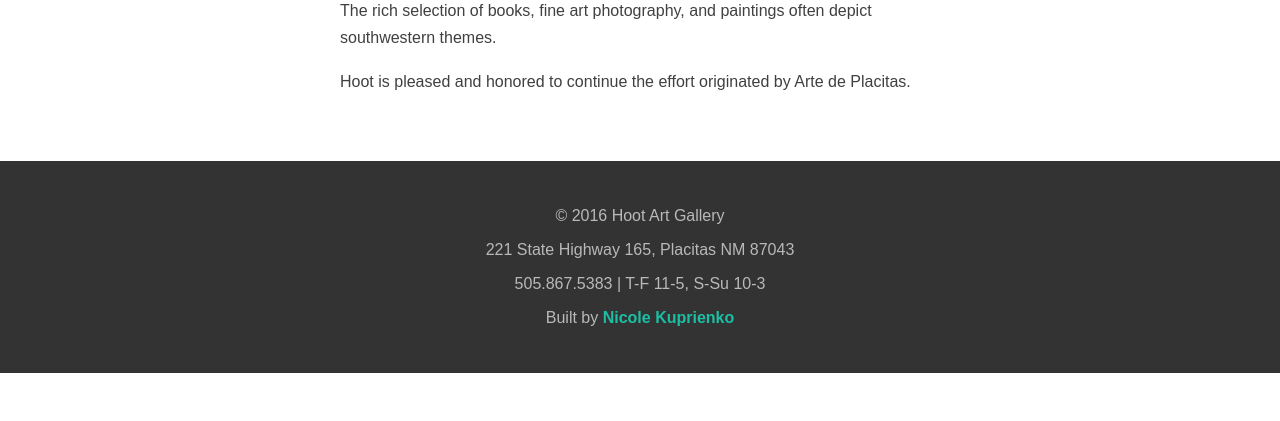
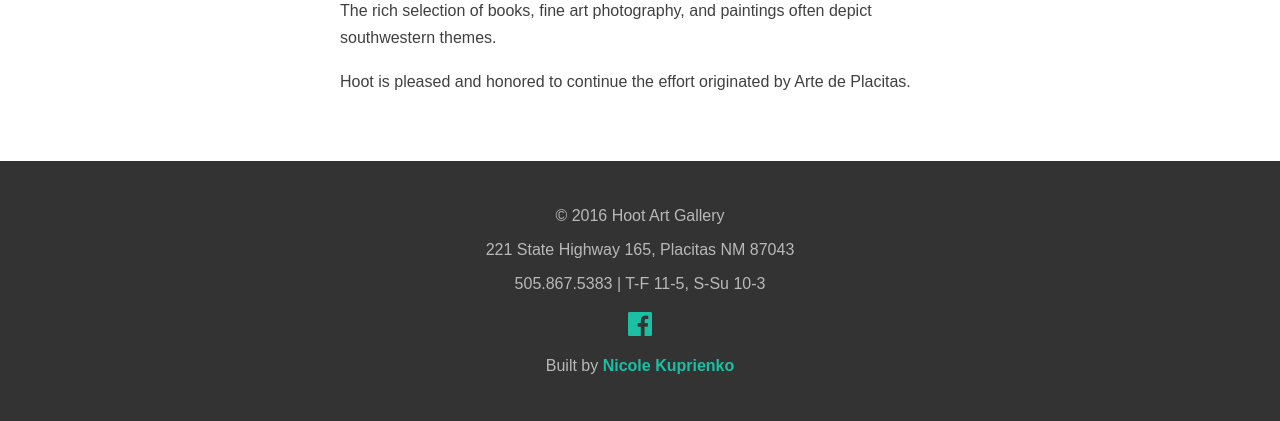
Before and after one commit to 1-2-3-4/hoot-art-static, a PHP site: page /index.php in a window 1280 px wide. Shown: the part 1067-1488 px from the top of the page. Before the commit the page ends 1440 px from the top, so only its background shows below. Run offline with PHP 8.4, Linux system fonts and the light colour scheme; some libraries are stand-ins or nearby versions.

Commit message:
Add Facebook link to footer

```diff
--- a/_footer.php
+++ b/_footer.php
@@ -2,6 +2,7 @@
 	<p>&copy; 2016 Hoot Art Gallery</p>
 	<p>221 State Highway 165, Placitas NM 87043</p>
 	<p>505.867.5383 | T-F 11-5, S-Su 10-3</p>
+	<p><a href="https://www.facebook.com/HootGallery/" target="_blank" class="fb"><i class="fa fa-facebook-official"></i></a></p>
 	<p>Built by <a href="http://www.nicolekuprienko.com/">Nicole Kuprienko</a></p>
 </footer>
 <!-- SCRIPTS -->
--- a/css/main.css
+++ b/css/main.css
@@ -307,6 +307,8 @@ footer {
     color: #1BBFA4; }
   footer a:hover {
     color: #25DABC; }
+  footer a.fb {
+    font-size: 1.75em; }
 
 /* MEDIA QUERIES */
 @media only screen and (max-width: 992px) {
--- a/scss/_footer.scss
+++ b/scss/_footer.scss
@@ -9,4 +9,7 @@ footer {
 	a:hover {
 		color: #25DABC;
 	}
+	a.fb {
+		font-size: 1.75em;
+	}
 }
```
Also changed, not shown: 1 other file.
